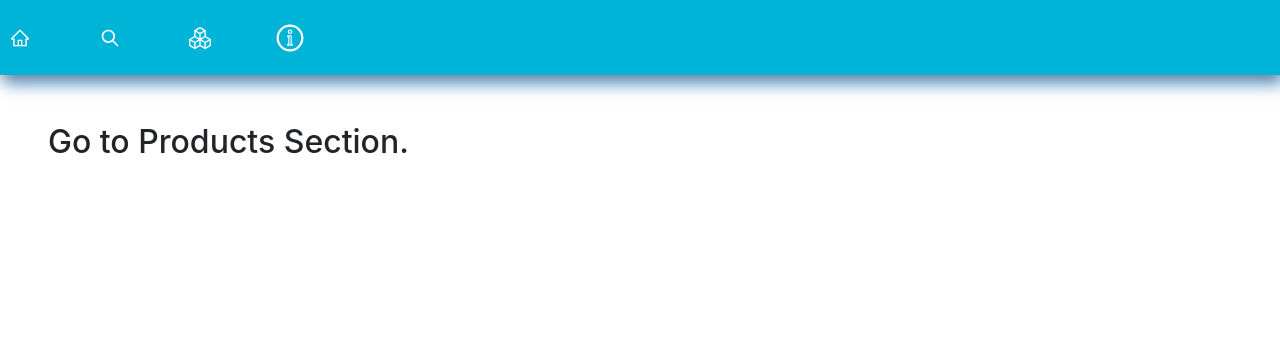
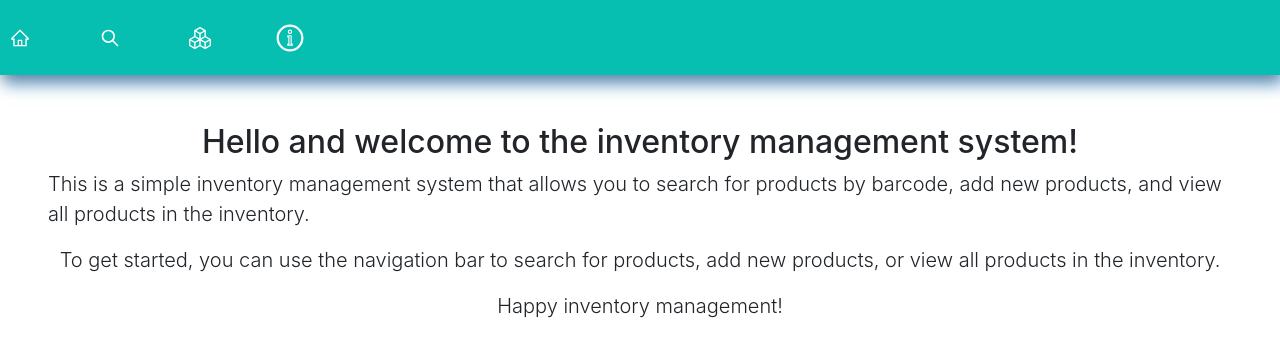
Before and after one commit to PrajjB/Inventory-Management-System, a React (Create React App) app in the folder Frontend/: page / in a window 1280 px wide. Shown: the top 356 px of the page. Built offline with nearby package versions, Linux system fonts and the light colour scheme.

Commit message:
Made some changes to the frontend components Changed the styling of the Navbar and Search components.

```diff
--- a/Frontend/src/components/About.js
+++ b/Frontend/src/components/About.js
@@ -2,7 +2,7 @@ import React from 'react'
 
 export default function About() {
   return (
-    <div className='container-fluid p-5'>
+    <div className='container-fluid p-5' style={{ display: 'flex', flexDirection: 'column', alignItems: 'center', justifyContent: 'center' }}>
         <h1>Inventory Management System - MERN CRUD App by Prajjwal Bhushan</h1>
     </div>
   )
--- a/Frontend/src/components/Home.js
+++ b/Frontend/src/components/Home.js
@@ -2,8 +2,11 @@ import React from 'react'
 
 export default function Home() {
   return (
-    <div className='container-fluid p-5'>
-        <h2>Go to Products Section.</h2>
+    <div className='container-fluid p-5' style={{ display: 'flex', flexDirection: 'column', alignItems: 'center', justifyContent: 'center' }}>
+        <h2>Hello and welcome to the inventory management system!</h2>
+        <p className='lead'>This is a simple inventory management system that allows you to search for products by barcode, add new products, and view all products in the inventory.</p>
+        <p className='lead'>To get started, you can use the navigation bar to search for products, add new products, or view all products in the inventory.</p>
+        <p className='lead'>Happy inventory management!</p>
     </div>
   )
 }
--- a/Frontend/src/components/Navbar.module.css
+++ b/Frontend/src/components/Navbar.module.css
@@ -1,6 +1,6 @@
 .buttonContainer {
   display: flex;
-  background-color: #00b4d8;
+  background-color: #06bfb0;
   width: 100vw;
   height: 75px;
   align-items: center;
--- a/Frontend/src/components/Search.module.css
+++ b/Frontend/src/components/Search.module.css
@@ -34,7 +34,7 @@
 .formControl input:focus,
 .formControl input:valid {
   outline: 0;
-  border-bottom-color: #00b4d8;
+  border-bottom-color: #0d6efd;
 }
 
 .formControl label {
@@ -54,7 +54,7 @@
 
 .formControl input:focus+label span,
 .formControl input:valid+label span {
-  color: #00b4d8;
+  color: #0d6efd;
   transform: translateY(-30px);
 }
 
@@ -144,7 +144,7 @@
 	}
 
 .myTh {
-	background: #3498db;
+	background: #0d6efd;
 	color: white;
 	font-weight: bold;
 	}
```
